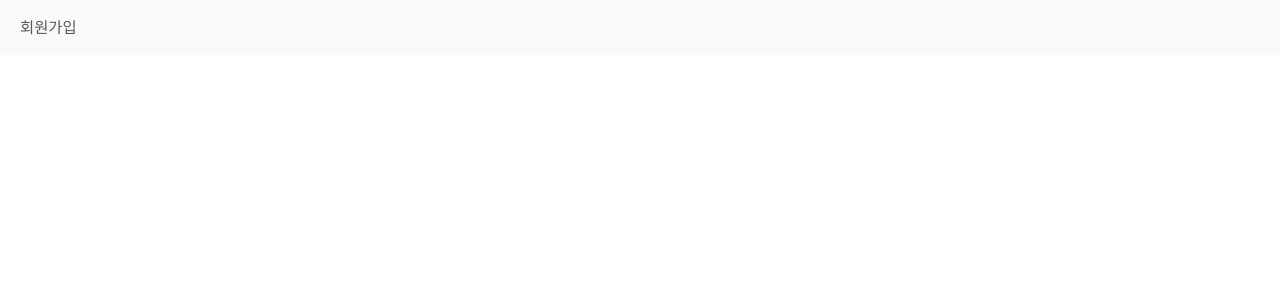
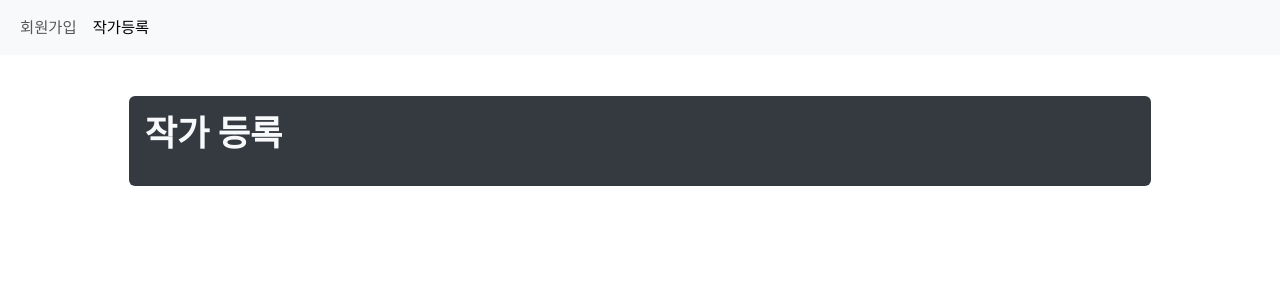
Before and after one commit to ghodome/kh14_final_react, a React (Create React App) app in the folder artauction/: page /#/artist/regist in a window 1280 px wide. Before the commit this address had no page. Shown: the top 300 px of the page. Built offline with nearby package versions, Linux system fonts and the light colour scheme.

Commit message:
프론트엔드 기본 구조 구성

```diff
--- a/artauction/src/components/Artist/Artist.js
+++ b/artauction/src/components/Artist/Artist.js
@@ -1,6 +1,8 @@
+import Jumbotron from "../Jumbotron";
 
 const Artist = ()=>{
     return (<>
+        <Jumbotron title="작가 페이지"></Jumbotron>
 
     </>)
 }
--- /dev/null
+++ b/artauction/src/components/Artist/ArtistRegist.js
@@ -0,0 +1,14 @@
+import Jumbotron from "../Jumbotron";
+
+const ArtistRegist = ()=>{
+    return (<>
+        <Jumbotron title="작가 등록"></Jumbotron>
+        <div className="row">
+            <div className="col">
+
+            </div>
+        </div>
+    </>)
+}
+
+export default ArtistRegist;
--- a/artauction/src/components/Container.js
+++ b/artauction/src/components/Container.js
@@ -1,3 +1,5 @@
+import Artist from "./Artist/Artist";
+import ArtistRegist from "./Artist/ArtistRegist";
 import Home from "./Home";
 import Menu from "./Menu";
 import WorkRegist from "./work/WorkRegist";
@@ -11,6 +13,8 @@ const Container =()=>{
                     <Routes>
                         <Route path="/" element={<Home/>}/>
                         <Route path="/work" element={<WorkRegist/>}/>
+                        <Route path="/artist" element={<Artist/>}/>
+                        <Route path="/artist/regist" element={<ArtistRegist/>}/>
                     </Routes>
                 </div>
             </div>
--- /dev/null
+++ b/artauction/src/components/Jumbotron.js
@@ -0,0 +1,16 @@
+const Jumbotron =(props)=>{
+    return (<>
+        <div className="container-fluid">
+            <div className="row">
+                <div className="col-sm-10 offset-sm-1">
+                    <div className="bg-dark p-3 rounded">
+                        <h2 className=" text-light">{props.title}</h2>
+                        <p className=" text-light">{props.content}</p>
+                    </div>
+                </div>
+            </div>
+        </div>
+    </>);
+};
+
+export default Jumbotron;
--- a/artauction/src/components/Menu.js
+++ b/artauction/src/components/Menu.js
@@ -9,6 +9,9 @@ const Menu = ()=>{
                         <li className="nav-item">
                             <NavLink className="nav-link" to="/member/join">회원가입</NavLink>
                         </li>
+                        <li className="nav-item">
+                            <NavLink className="nav-link" to="/artist/regist">작가등록</NavLink>
+                        </li>
                     </ul>
                 </div>
             </div>
```
